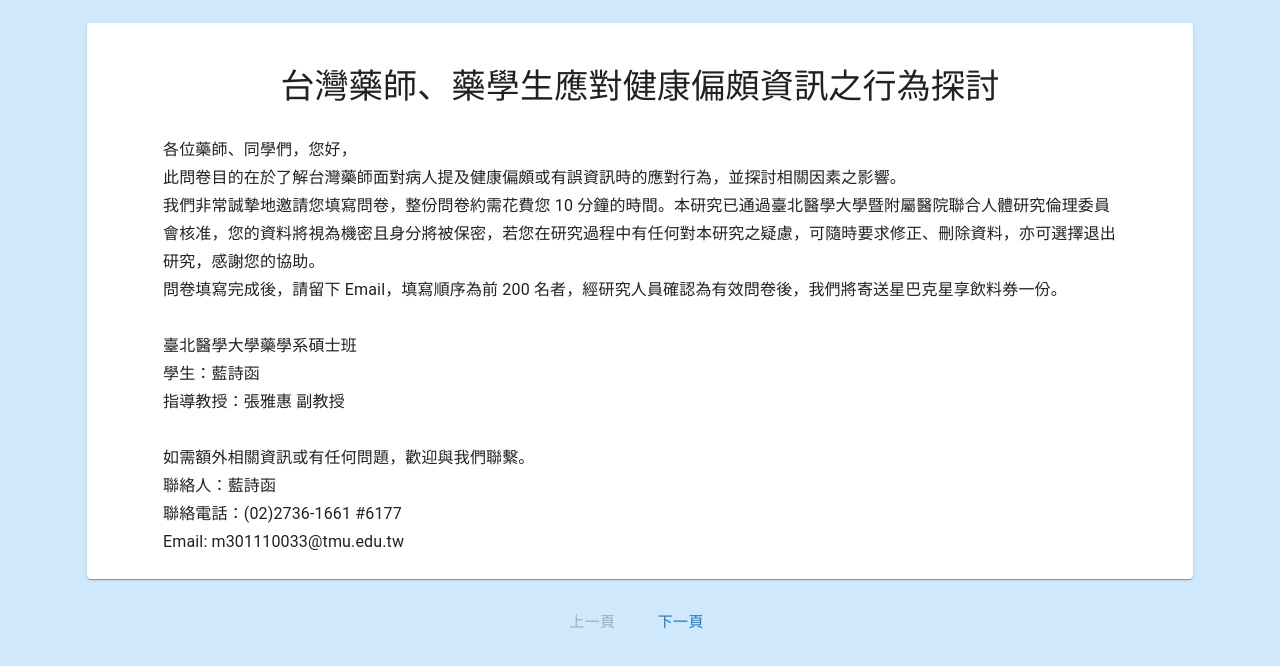
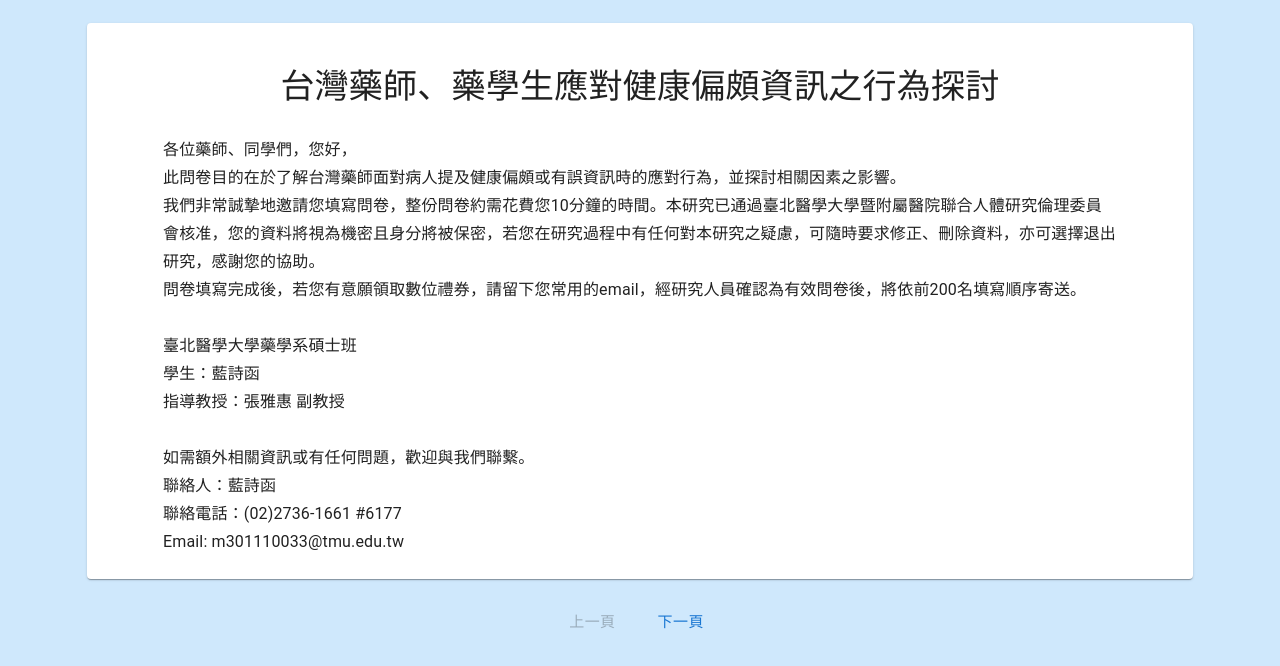
Before and after one commit to momo1106github/Questionnaire, a React (Create React App) app: page / in a window 1280 px wide. Shown: the top 666 px of the page. Built offline with nearby package versions, Linux system fonts and the light colour scheme; no server answers.

Commit message:
Update data.js

```diff
--- a/src/data.js
+++ b/src/data.js
@@ -2,8 +2,8 @@ export const questionnaire_title = "台灣藥師、藥學生應對健康偏頗
 export const questionnaire_intro = `
 各位藥師、同學們，您好，
 此問卷目的在於了解台灣藥師面對病人提及健康偏頗或有誤資訊時的應對行為，並探討相關因素之影響。
-我們非常誠摯地邀請您填寫問卷，整份問卷約需花費您 10 分鐘的時間。本研究已通過臺北醫學大學暨附屬醫院聯合人體研究倫理委員會核准，您的資料將視為機密且身分將被保密，若您在研究過程中有任何對本研究之疑慮，可隨時要求修正、刪除資料，亦可選擇退出研究，感謝您的協助。
-問卷填寫完成後，請留下 Email，填寫順序為前 200 名者，經研究人員確認為有效問卷後，我們將寄送星巴克星享飲料券一份。
+我們非常誠摯地邀請您填寫問卷，整份問卷約需花費您10分鐘的時間。本研究已通過臺北醫學大學暨附屬醫院聯合人體研究倫理委員會核准，您的資料將視為機密且身分將被保密，若您在研究過程中有任何對本研究之疑慮，可隨時要求修正、刪除資料，亦可選擇退出研究，感謝您的協助。
+問卷填寫完成後，若您有意願領取數位禮券，請留下您常用的email，經研究人員確認為有效問卷後，將依前200名填寫順序寄送。
 
 臺北醫學大學藥學系碩士班
 學生：藍詩函
```
